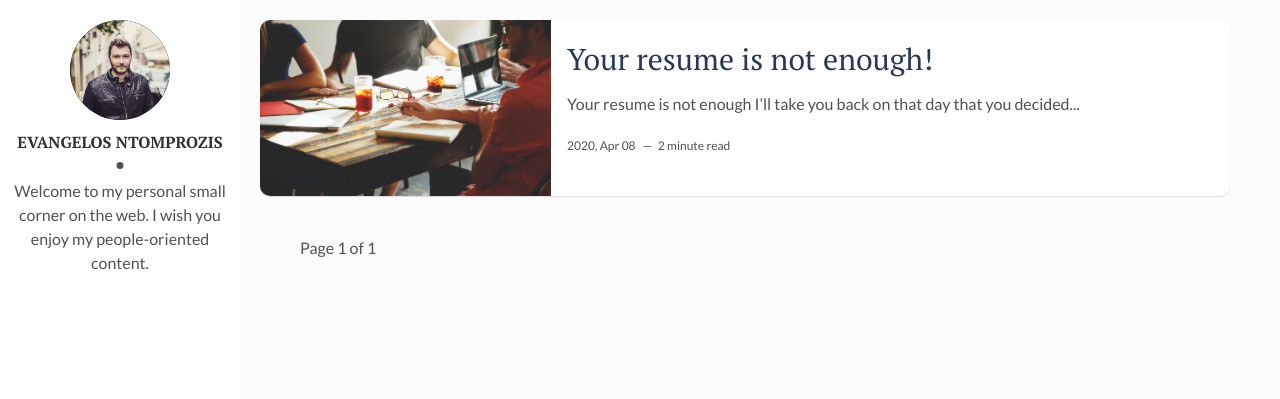
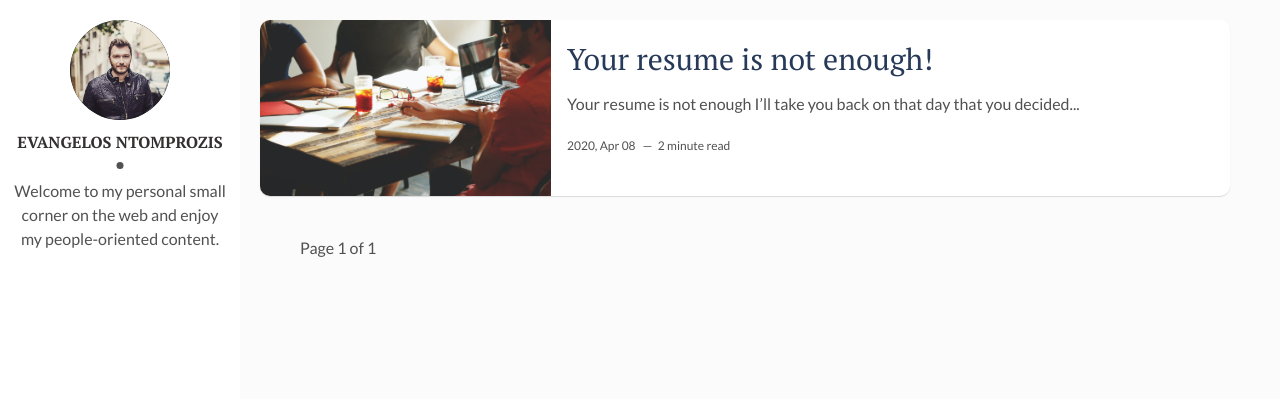
Before and after one commit to evangntomp/evnto.xyz, a Jekyll site: the page built from index.html, in a window 1280 px wide. Shown: the top 399 px of the page. Built offline with Jekyll 4.4.1, drawn with Linux system fonts in a browser that asks for light colours; the list of posts is cut into pages by our own code.

Commit message:
Update _config.yml

```diff
--- a/_config.yml
+++ b/_config.yml
@@ -11,7 +11,7 @@
 # Author Settings
 author: Evangelos Ntomprozis
 author-img:  profile_pic.jpg # add your photo
-about-author: "Welcome to my personal small corner on the web. I wish you enjoy my people-oriented content. "
+about-author: "Welcome to my personal small corner on the web and enjoy my people-oriented content. "
 social-facebook: vagelisnto
 social-linkedin: vntomprozi
 social-email: vagelisdob@gmail.com
```
